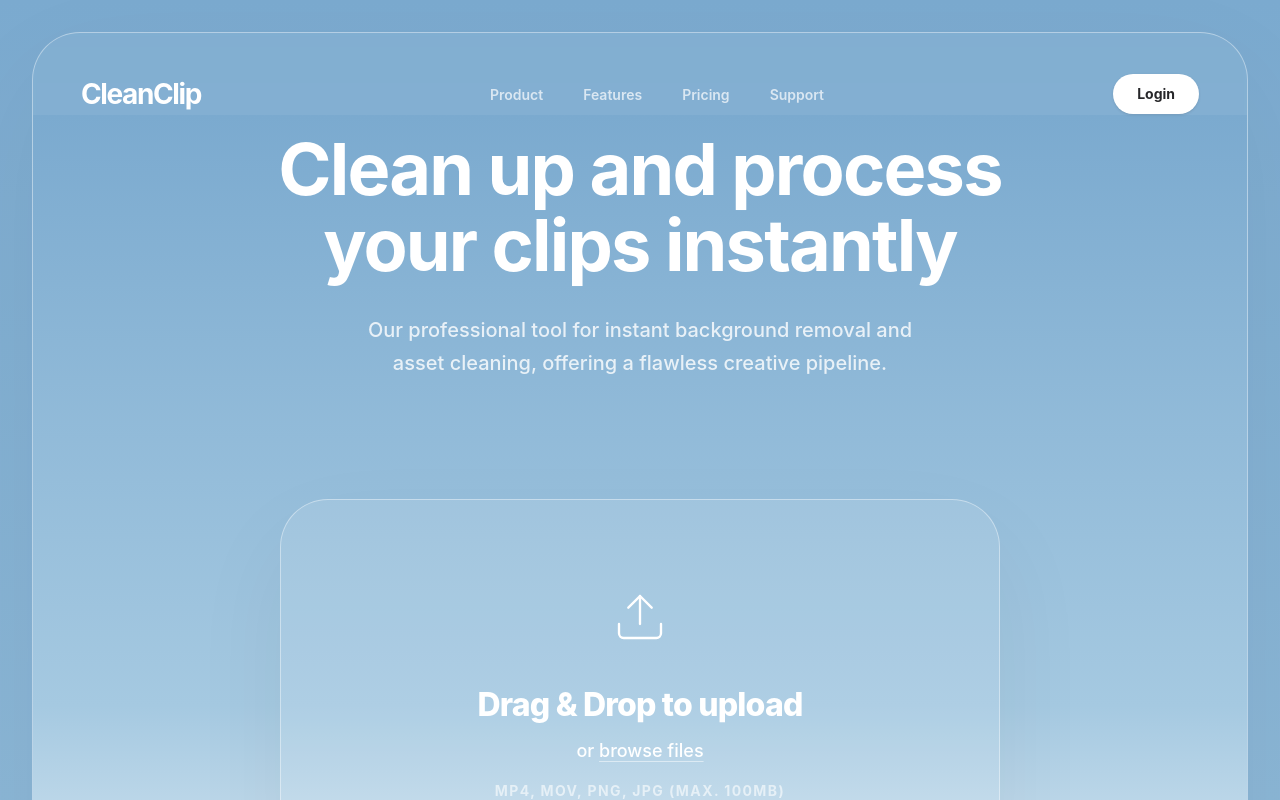
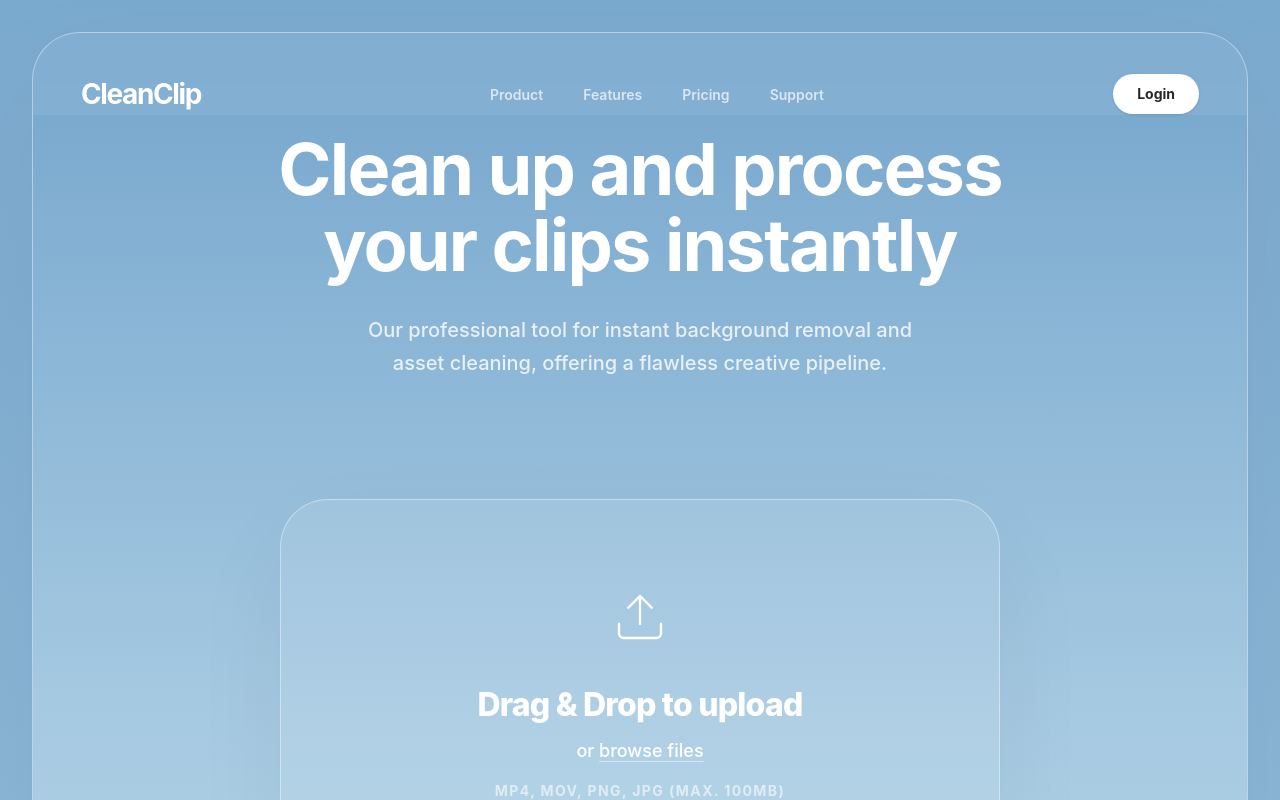
Before and after one commit to anishsarkars/cleanclip, a Next.js app: page / in a window 1280 px wide. Shown: the top 800 px of the page. Built offline with nearby package versions, Linux system fonts and the light colour scheme; no server answers.

Commit message:
fix: enhanced sky gradient for better visual contrast on scroll

```diff
--- a/src/app/globals.css
+++ b/src/app/globals.css
@@ -87,7 +87,7 @@
 }
 
 .bg-sky {
-  background: linear-gradient(180deg, #7BAACF 0%, #A5C9E1 60%, #FFFFFF 100%);
+  background: linear-gradient(180deg, #7BAACF 0%, #A5C9E1 60%, #B9D7EA 100%);
 }
 
 .outer-shell {
```
